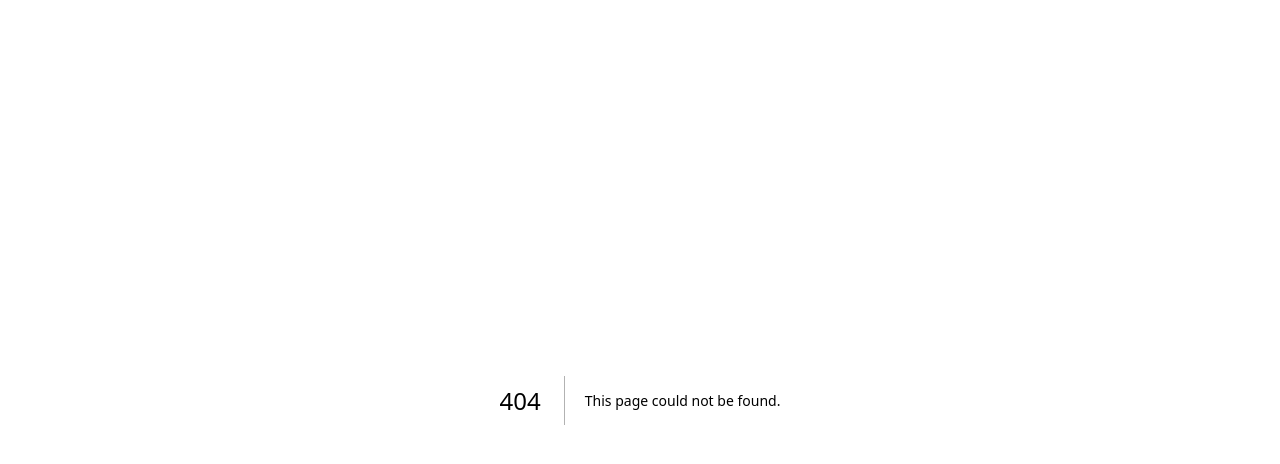
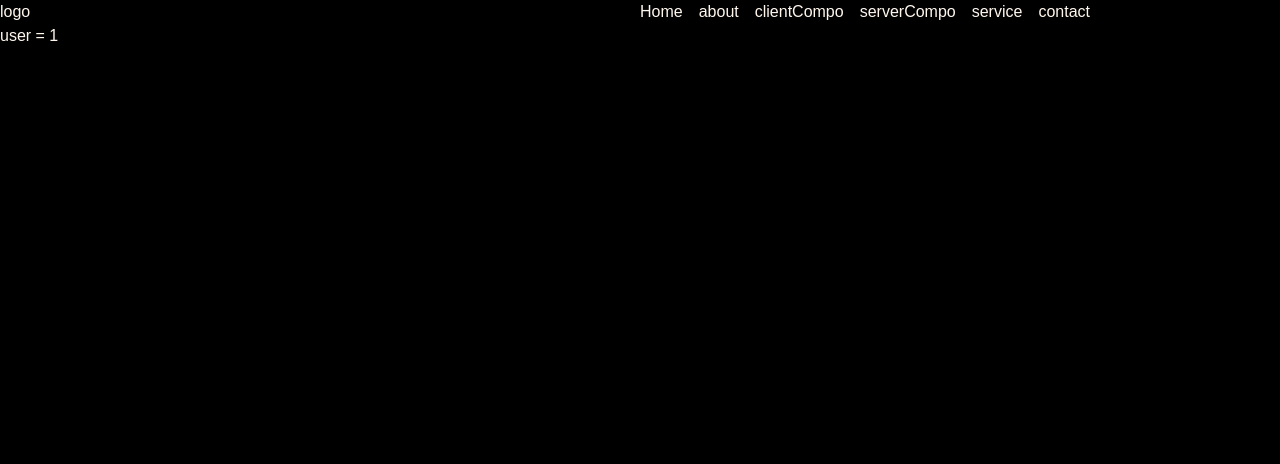
Before and after one commit to adinath302/next_js, a Next.js app: page /users/1 in a window 1280 px wide. Before the commit this address had no page. Shown: the top 464 px of the page. Built offline with nearby package versions, Linux system fonts and the light colour scheme.

Commit message:
Dynamic routes in next js

```diff
--- /dev/null
+++ b/app/(user)/users/[username]/page.jsx
@@ -0,0 +1,11 @@
+const SingleProfile = async (props) => {
+    const user = await props.params
+    console.log(user);
+
+    return (
+        <h1>user = {user.username}</h1>
+    )
+
+}
+
+export default SingleProfile;
--- /dev/null
+++ b/app/(user)/users/[username]/post/[postid]/page.jsx
@@ -0,0 +1,11 @@
+const SingleProfilePost = async (props) => {
+    const user = await props.params
+    console.log(user);
+
+    return (
+        <h1>user :  {user.username}, postid : {user.postid}</h1>
+    )
+
+}
+
+export default SingleProfilePost;
```
